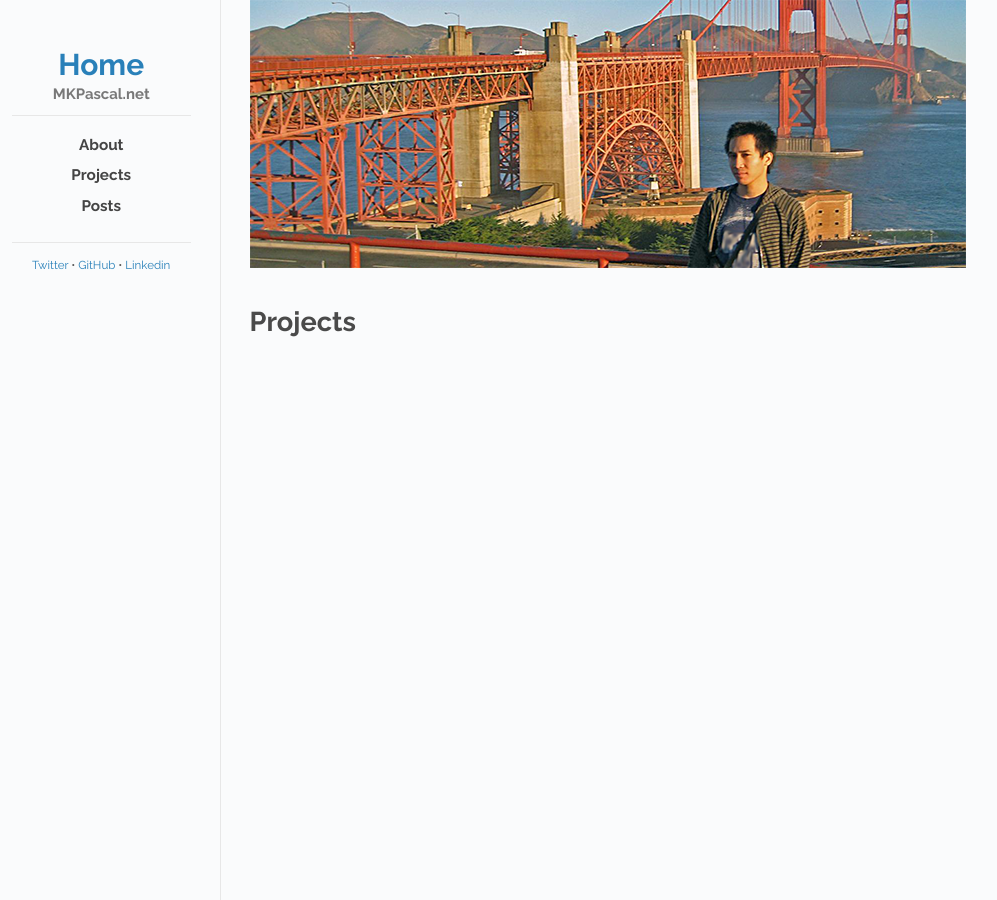
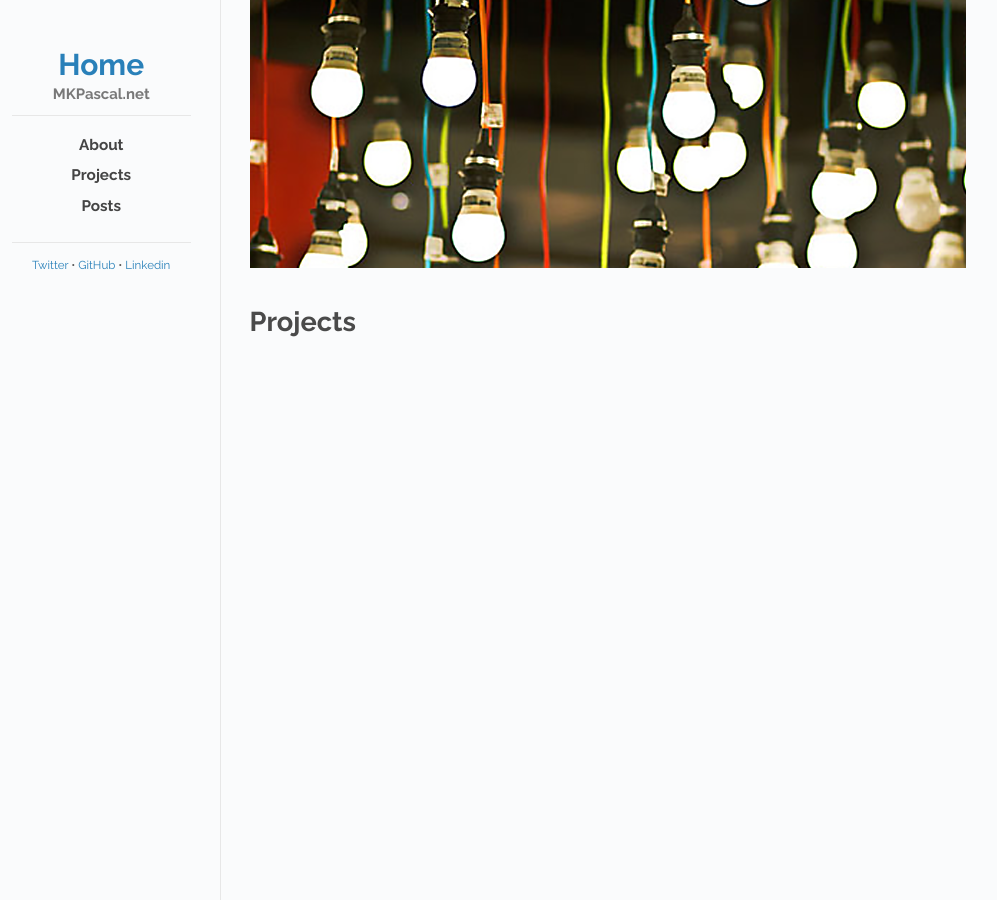
Before and after one commit to mkpascal/mkpascal.github.io, a Jekyll site: the page built from projects.md, in a window 1280 px wide. Shown: the whole page, without its empty margins (138-1135 px from the left). Built offline with Jekyll 4.4.1, drawn with Linux system fonts in a browser that asks for light colours.

Commit message:
add new project cover

```diff
--- a/projects.md
+++ b/projects.md
@@ -1,6 +1,6 @@
 ---
 layout: page
 title: Projects
-cover: sf_cover.png
+cover: project_cover.png
 permalink: /projects/
 ---
```
Also changed, not shown: images/project_cover.png (added).
